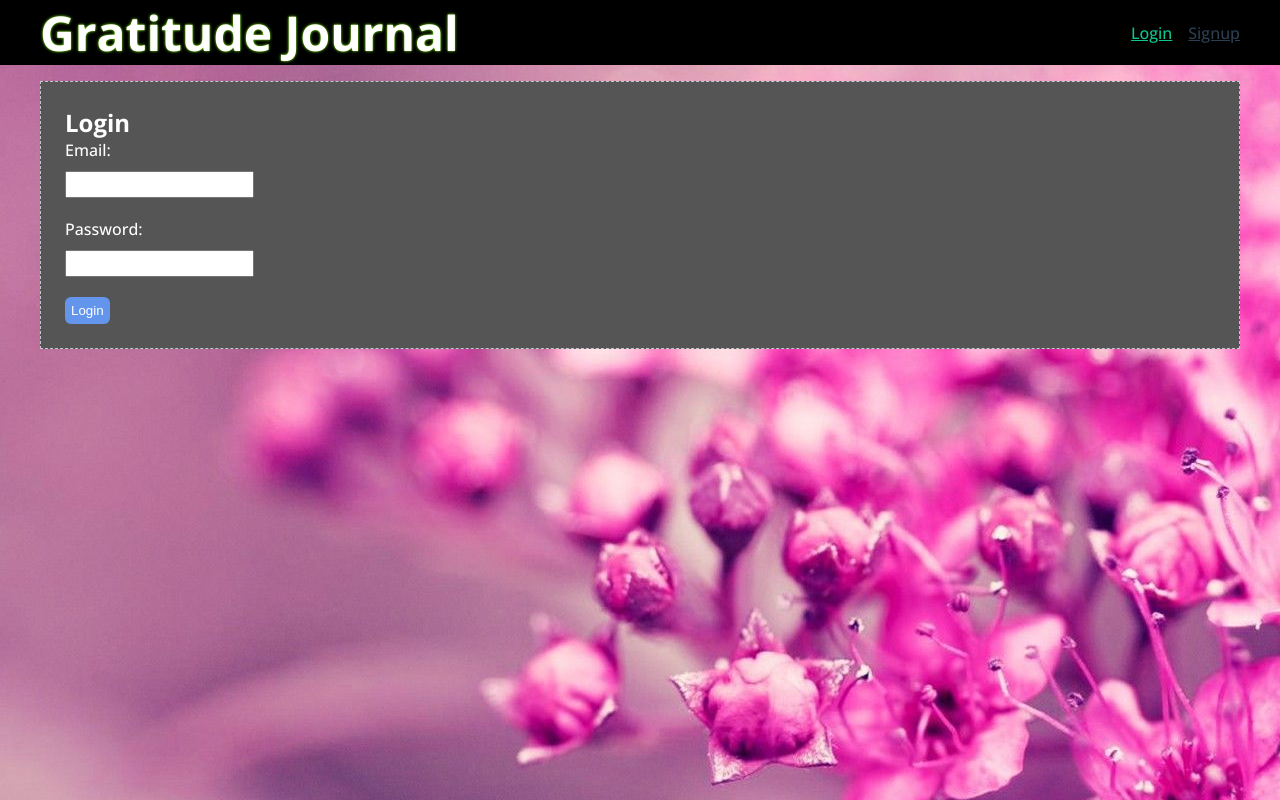
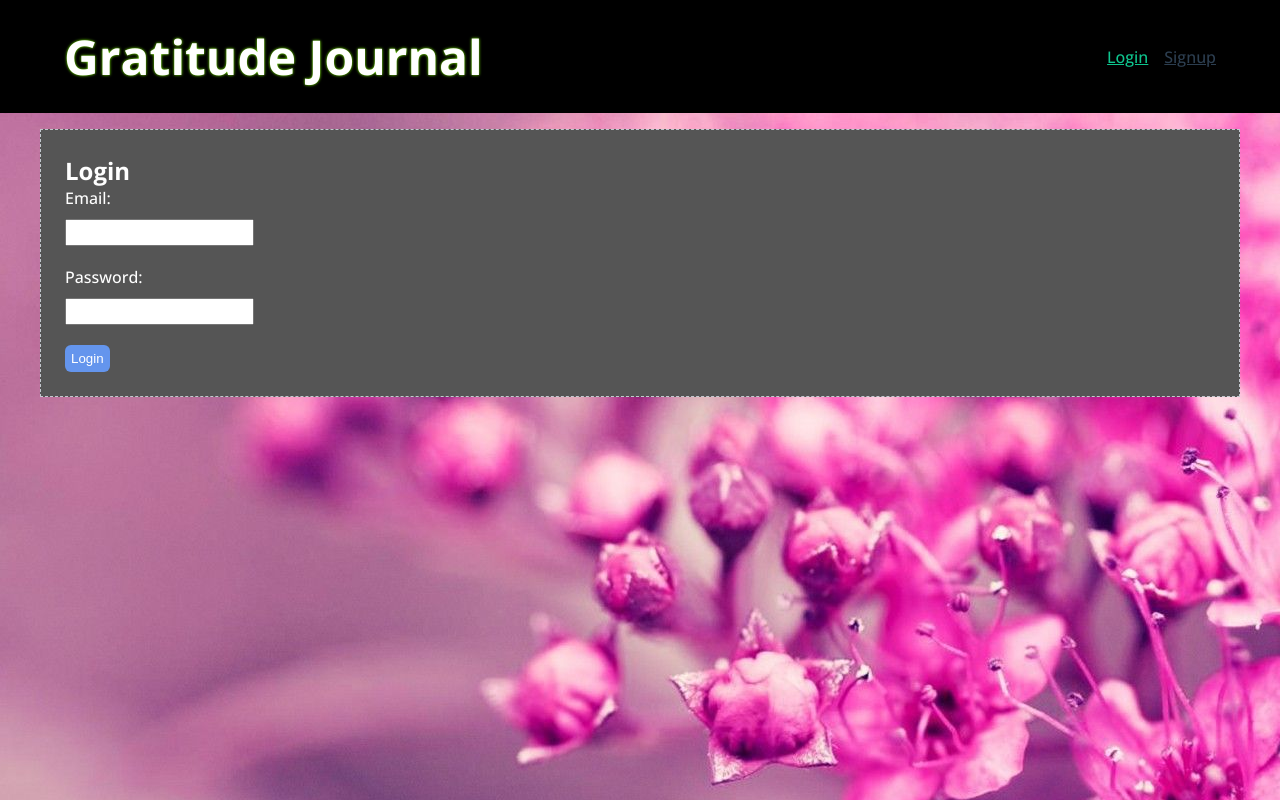
Before and after one commit to raresample/gratitude-journal, a Vue app: page /login in a window 1280 px wide. Built offline with nearby package versions, Linux system fonts and the light colour scheme; no server answers; a web font is replaced by a local one.

Commit message:
Layout pretty sharp

```diff
--- a/src/components/Navbar.vue
+++ b/src/components/Navbar.vue
@@ -60,6 +60,8 @@ nav {
   margin: 0 auto;
   display: flex;
   align-items: center;
+  padding: 1.5rem;
+  box-sizing: border-box;
 }
 nav h1 {
   margin-right: auto;
```
